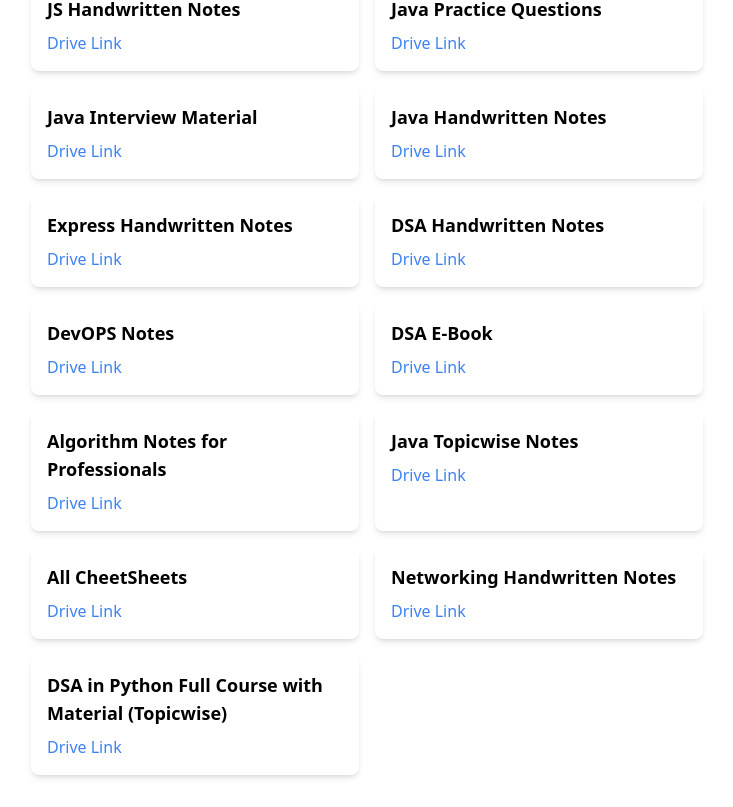
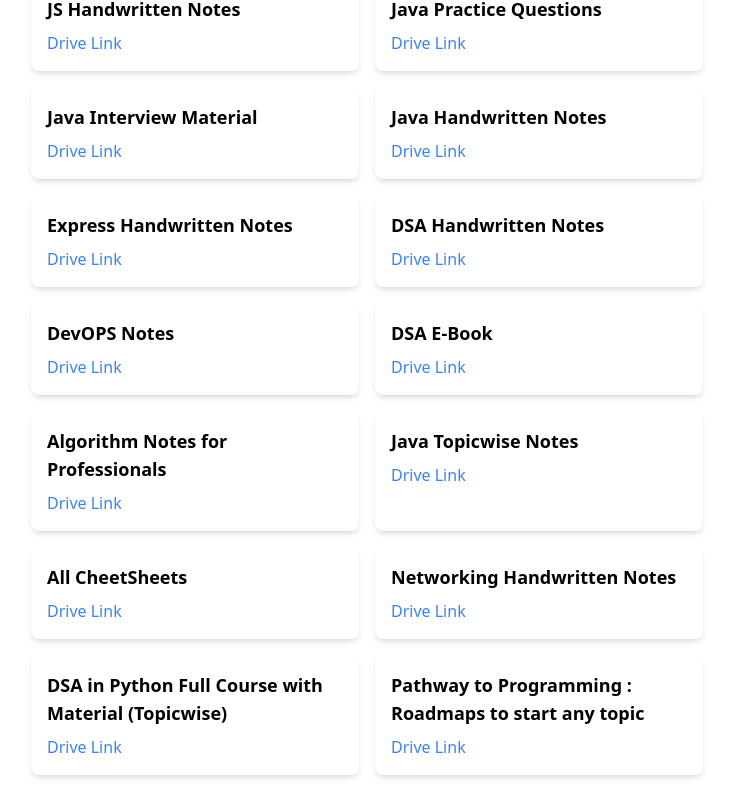
Before and after one commit to OctoTechHub/studysource, a React (Vite) app: page /notes in a window 1280 px wide. Shown: the part 911-1718 px from the top of the page, without its empty margins (273-1006 px from the left). Built offline with nearby package versions, Linux system fonts and the light colour scheme.

Commit message:
Pathway to Programming : Roadmaps to start any topic

```diff
--- a/src/material.ts
+++ b/src/material.ts
@@ -179,5 +179,9 @@ export const materials = [
    {
     title: 'DSA in Python Full Course with Material (Topicwise)',
     driveLink: 'https://drive.google.com/drive/folders/1mlJXFaG363Rj-cvLV-6SPC-WvillsBNU?usp=drive_link'
+   },
+   {
+    title: 'Pathway to Programming : Roadmaps to start any topic',
+    driveLink: 'https://drive.google.com/drive/folders/1OwqiY5xXhjEIH5eqKVHOA-G9WA749BEO?usp=drive_link'
    }
  ]
```
